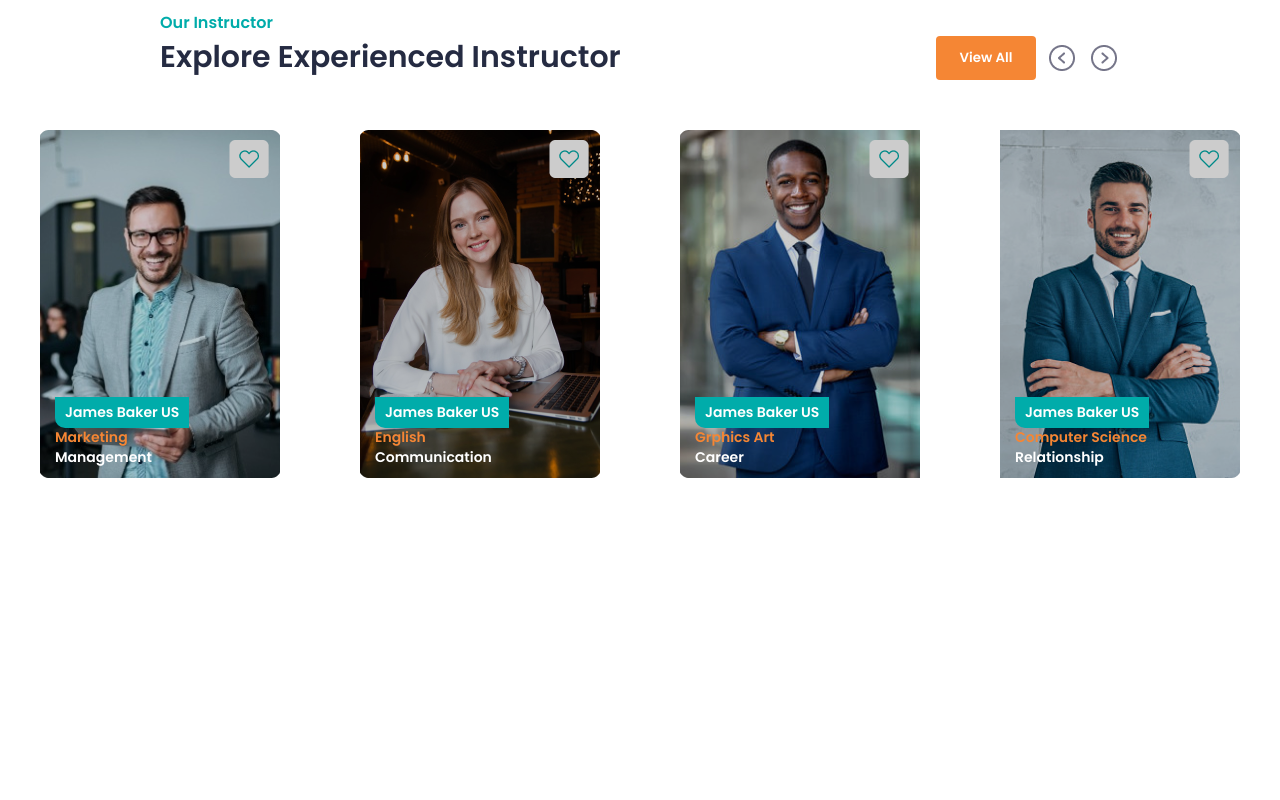
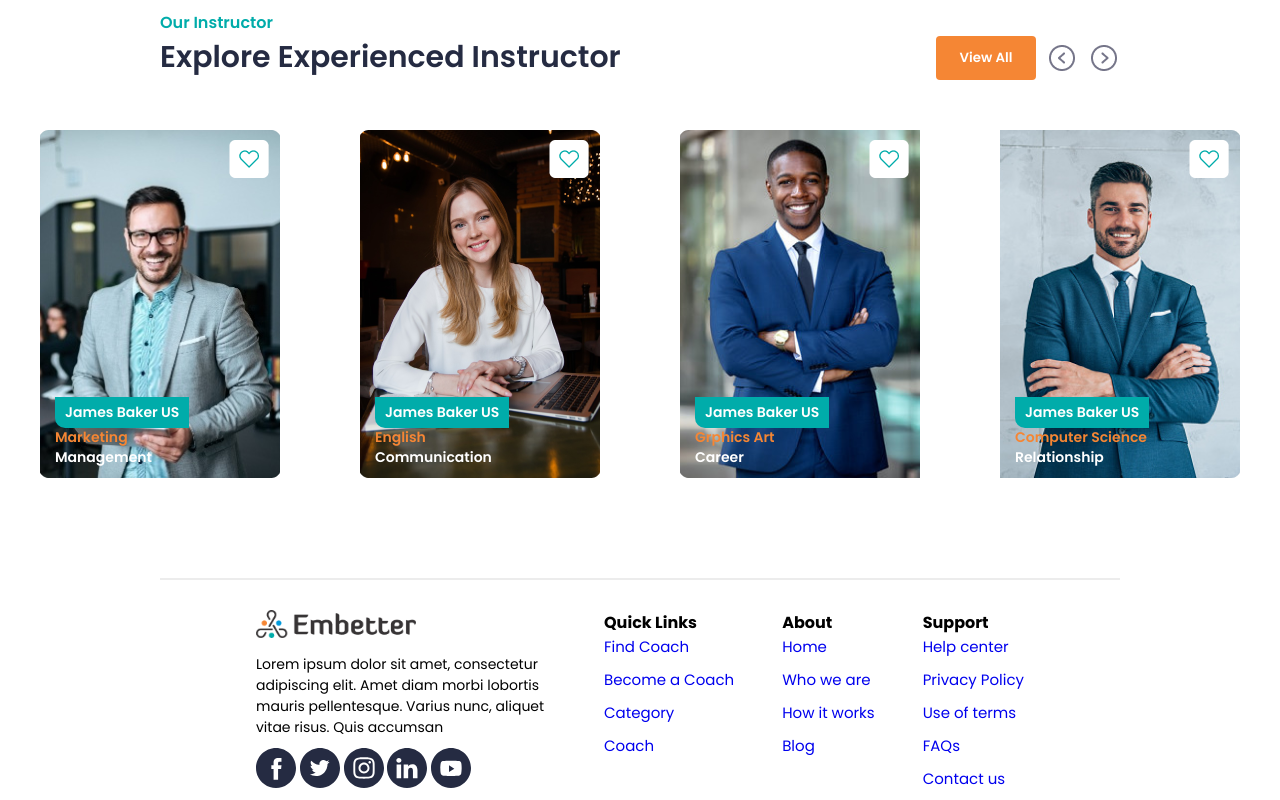
Before and after one commit to uttamsdev/embetter-agency, a plain HTML site: page index.html in a window 1280 px wide. Shown: the part 3035-3835 px from the top of the page. Before the commit the page ends 3520 px from the top, so only its background shows below. Drawn offline with Linux system fonts and the light colour scheme.

Commit message:
footer added

```diff
--- a/css/style.css
+++ b/css/style.css
@@ -433,6 +433,36 @@ input:focus{
     right: 11px;
     cursor: pointer;
 }
-.teacher > img{
+.footer-logo{
+    width: 160px;
+    margin-bottom: 10px;
+}
+.left-footer{
+    width: 300px;
+    font-size: 14px;
+    color: #000000;
+}
+.footer{
+    display: flex;
+    justify-content: space-between;
+}
+.quick-links p,
+.footer-about p,
+.support p{
+color: var(--text-color);
+font-size: 15px;
+margin-bottom: 10px;
+}
+/* .teacher > img{
     filter: brightness(80%);
+} */
+.hr2{
+    height: 1px;
+    width: 100%;
+    border: 1px solid #ECECEC;
+    margin-top: 100px;
+    margin-bottom: 30px;
 }
+.left-footer p{
+    margin-bottom: 10px;
+}
--- a/index.html
+++ b/index.html
@@ -325,6 +325,43 @@
                 </div>
             </div>
         </section> -->
+        <div class="hr2"></div>
+        <div class="footer container">
+            <div class="left-footer">
+                <img class="footer-logo" src="Images/logo.png" alt="">
+                <p>Lorem ipsum dolor sit amet, consectetur adipiscing elit. Amet diam morbi lobortis mauris pellentesque. Varius nunc, aliquet vitae risus. Quis accumsan </p>
+                <div>
+                    <img src="Images/social-icons/Facebook_white.svg" alt="">
+                    <img src="Images/social-icons/Twitter_white.svg" alt="">
+                    <img src="Images/social-icons/Instagram_white.svg" alt="">
+                    <img src="Images/social-icons/LinkedIN_white.svg" alt="">
+                    <img src="Images/social-icons/Youtube_white.svg" alt="">
+                </div>
+            </div>
+            <div class="quick-links">
+                <h4>Quick Links</h4>
+                <p><a href="#">Find Coach</a></p>
+                <p><a href="#">Become a Coach</a></p>
+                <p><a href="#">Category</a></p>
+                <p><a href="#">Coach</a></p>
+            </div>
+            <div class="footer-about">
+                <h4>About</h4>
+                <p><a href="#">Home</a></p>
+                <p><a href="#">Who we are</a></p>
+                <p><a href="#">How it works</a></p>
+                <p><a href="#">Blog</a></p>
+            </div>
+            <div class="support">
+                <h4>Support</h4>
+                <p><a href="#">Help center</a></p>
+                <p><a href="#">Privacy Policy</a></p>
+                <p><a href="#">Use of terms</a></p>
+                <p><a href="#">FAQs</a></p>
+                <p><a href="#">Contact us</a></p>
+            </div>
+        </div>
     </main>
+
 </body>
 </html>
```
Also changed, not shown: Images/social-icons/Facebook_white.svg (added), Images/social-icons/Instagram_white.svg (added), Images/social-icons/LinkedIN_white.svg (added), Images/social-icons/Twitter_white.svg (added), Images/social-icons/Youtube_white.svg (added).
